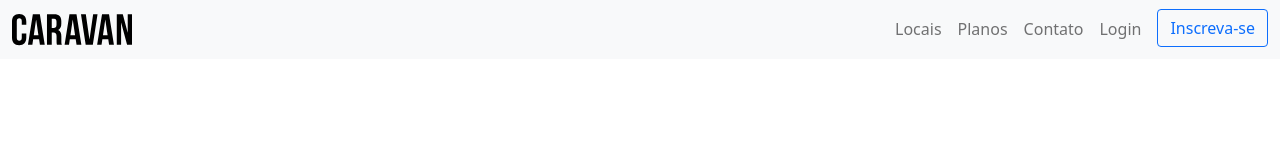
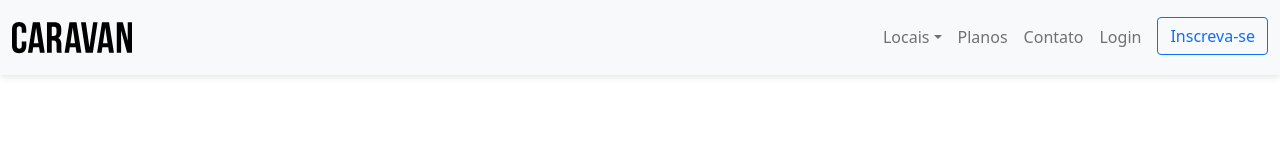
Before and after one commit to vitor-m-cardoso/Origamid, a plain HTML site: page Project-Caravan-Bootstrap/index.html in a window 1280 px wide. Drawn offline with Linux system fonts and the light colour scheme.

Commit message:
adiciona dropdown menu em locais e box-shadow na navbar

```diff
--- a/Project-Caravan-Bootstrap/index.html
+++ b/Project-Caravan-Bootstrap/index.html
@@ -9,8 +9,9 @@
     <link rel="stylesheet" href="style.css">
   </head>
   <body>
-    <nav class="navbar navbar-expand-md navbar-light bg-light">
+    <nav class="navbar navbar-expand-md navbar-light bg-light fixed-top py-3 box-shadow">
       <div class="container-fluid">
+
         <a href="index.html" class="navbar-brand">
           <img src="./img/caravan.svg" alt="Caravan">
         </a>
@@ -21,8 +22,13 @@
 
         <div class="collapse navbar-collapse" id="navbarSupportedContent">
           <ul class="navbar-nav ms-auto">
-            <li class="nav-item">
-              <a class="nav-link" href="locais.html">Locais</a>
+            <li class="nav-item dropdown">
+              <a class="nav-link dropdown-toggle" href="#" id="navbarDropdown" role="button" data-bs-toggle="dropdown" aria-expanded="false">Locais</a>
+              <ul class="dropdown-menu" aria-labelledby="navbarDropdown">
+                <li><a class="dropdown-item" href="local.html">California</a></li>
+                <li><a class="dropdown-item" href="local.html">Paris</a></li>
+                <li><a class="dropdown-item" href="local.html">Dublin</a></li>
+              </ul>
             </li>
             <li class="nav-item">
               <a class="nav-link" href="planos.html">Planos</a>
@@ -38,6 +44,7 @@
             </li>
           </ul>
         </div>
+
       </div>
 
     </nav>
--- a/Project-Caravan-Bootstrap/style.css
+++ b/Project-Caravan-Bootstrap/style.css
@@ -0,0 +1,4 @@
+.box-shadow {
+  box-shadow: 0 2px 4px 0 rgba(0,0,0,.05),
+              0 4px 8px 0 rgba(0,0,0,.05);
+}
```
